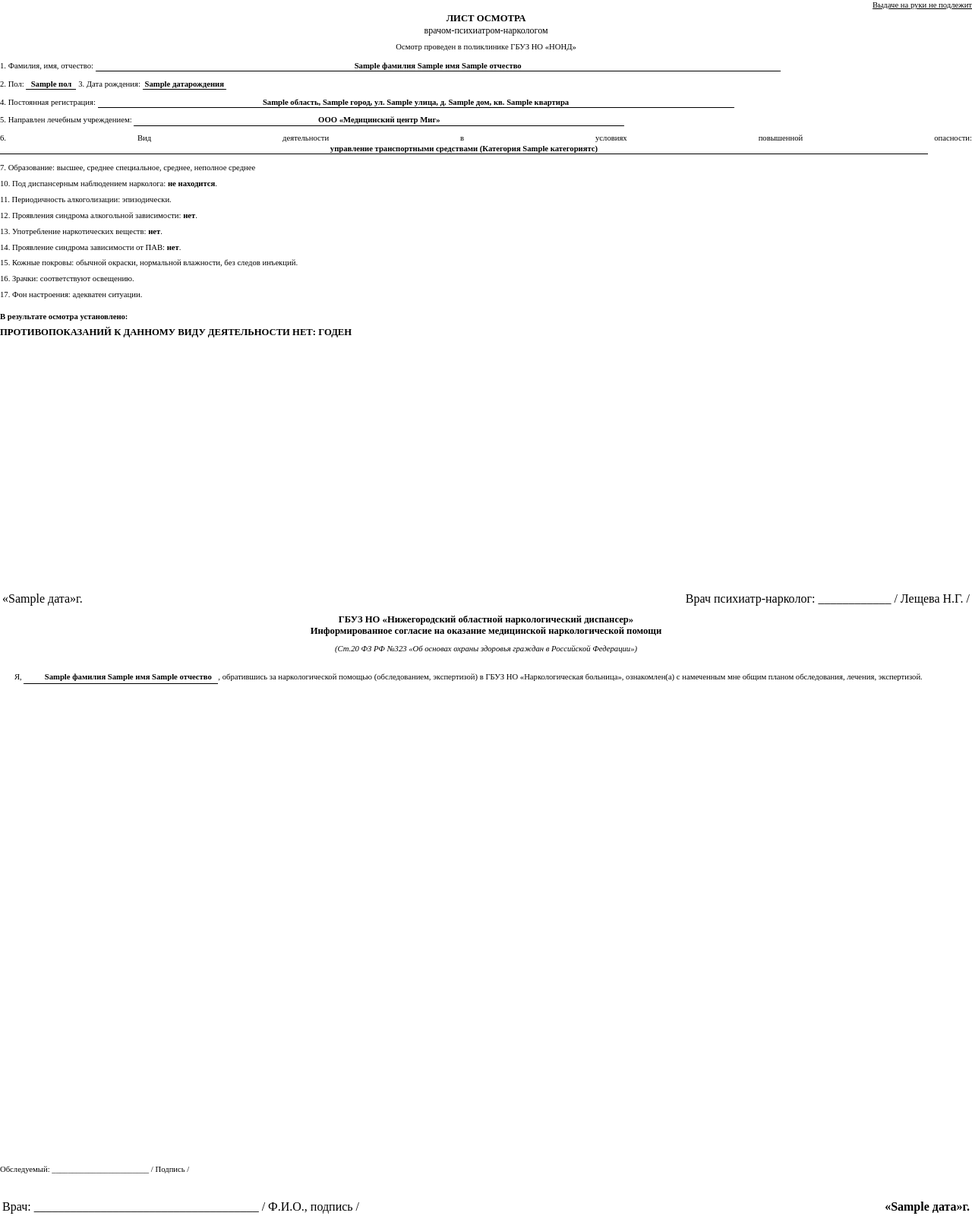
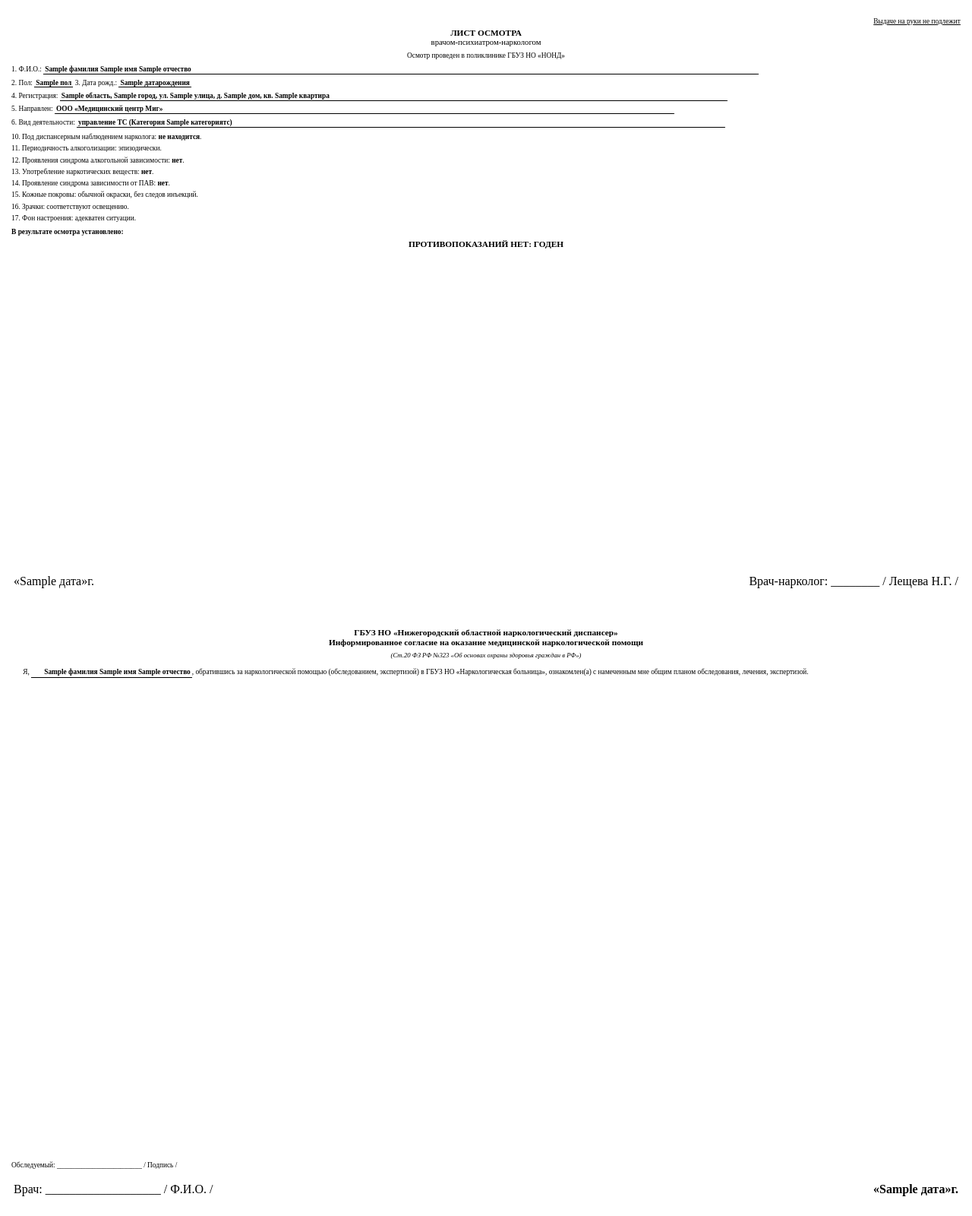
Before and after one commit to kreonike/mig_nn, a Python web app: template template/template_doc_narkolog_combo.html in a window 1280 px wide. Shown: the whole page at 76% size. Run offline with Jinja, Linux system fonts and the light colour scheme; the template is opened without the code that fills it: most values are stand-ins (such as "Sample title", 1, 10 or a date in 2020).

Commit message:
11.06.2026 beta 4

```diff
--- a/template/template_doc_narkolog_combo.html
+++ b/template/template_doc_narkolog_combo.html
@@ -5,7 +5,7 @@
     <style>
     @page {
         size: A5 portrait;
-        margin: 6mm 8mm 6mm 8mm;
+        margin: 0;
     }
     html, body {
         height: 100%;
@@ -14,8 +14,8 @@
     }
     body {
         font-family: 'Times New Roman', serif;
-        font-size: 8pt;
-        line-height: 1.25;
+        font-size: 7pt;
+        line-height: 1.15;
         color: #000;
     }
     .page-container {
@@ -24,106 +24,104 @@
         justify-content: space-between;
         height: 100%;
         box-sizing: border-box;
+        padding: 6mm 4mm;
+    }
+    /* Жесткий разрыв страницы между листом осмотра и согласием */
+    .page-break {
+        page-break-after: always;
+        break-after: page;
     }
     p {
         text-align: justify;
-        margin: 0 0 2mm 0;
-    }
-    .page-break {
-        page-break-after: always;
-        height: 0;
+        margin: 0 0 1.2mm 0;
     }
     .underline {
         border-bottom: 1px solid #000;
         display: inline-block;
         font-weight: bold;
-        padding: 0 3px;
-        text-align: center;
+        padding: 0 2px;
     }
     .title {
         text-align: center;
         font-weight: bold;
-        font-size: 9.5pt;
-        margin-bottom: 2mm;
+        font-size: 8.5pt;
+        margin-bottom: 1.5mm;
     }
     .bottom-block {
         margin-top: auto;
-        padding-top: 3mm;
+        padding-top: 2mm;
     }
 </style>
 </head>
 <body>
 
     <!-- СТРАНИЦА 1: ЛИСТ ОСМОТРА -->
-    <div class="page-container">
+    <div class="page-container page-break">
         <div>
-            <div align="right" style="font-size: 8pt; text-decoration: underline; margin-bottom: 1mm;">Выдаче на руки не подлежит</div>
+            <div align="right" style="font-size: 7pt; text-decoration: underline; margin-bottom: 1mm;">Выдаче на руки не подлежит</div>
             <div class="title">
                 ЛИСТ ОСМОТРА<br/>
-                <span style="font-weight: normal; font-size: 9pt;">врачом-психиатром-наркологом</span>
+                <span style="font-weight: normal; font-size: 8pt;">врачом-психиатром-наркологом</span>
             </div>
 
-            <p style="text-align: center; margin-bottom: 3mm;">Осмотр проведен в поликлинике ГБУЗ НО «НОНД»</p>
+            <p style="text-align: center; margin-bottom: 2mm;">Осмотр проведен в поликлинике ГБУЗ НО «НОНД»</p>
 
-            <p style="margin-bottom: 2.5mm;">1. Фамилия, имя, отчество: <span class="underline" style="width: 70%;">{{ doc.Фамилия }} {{ doc.Имя }} {{ doc.Отчество }}</span></p>
-            <p style="margin-bottom: 2.5mm;">
-                2. Пол: <span class="underline" style="min-width: 60px;">{{ doc.Пол }}</span>
-                3. Дата рождения: <span class="underline" style="min-width: 80px;">{{ doc.ДатаРождения }}</span>
+            <p style="margin-bottom: 1.5mm;">1. Ф.И.О.: <span class="underline" style="width: 75%;">{{ doc.Фамилия }} {{ doc.Имя }} {{ doc.Отчество }}</span></p>
+            <p style="margin-bottom: 1.5mm;">
+                2. Пол: <span class="underline" style="min-width: 40px;">{{ doc.Пол }}</span>
+                3. Дата рожд.: <span class="underline" style="min-width: 70px;">{{ doc.ДатаРождения }}</span>
             </p>
-            <p style="margin-bottom: 2.5mm;">4. Постоянная регистрация: <span class="underline" style="width: 65%;">{{ doc.Область }}, {{ doc.Город }}, ул. {{ doc.Улица }}, д. {{ doc.Дом }}, кв. {{ doc.Квартира }}</span></p>
-            <p style="margin-bottom: 2.5mm;">5. Направлен лечебным учреждением: <span class="underline" style="width: 50%;">ООО «Медицинский центр Миг»</span></p>
-            <p style="margin-bottom: 3mm;">6. Вид деятельности в условиях повышенной опасности: <span class="underline" style="width: 95%;">управление транспортными средствами (Категория {{ doc.КатегорияТС or 'B' }})</span></p>
+            <p style="margin-bottom: 1.5mm;">4. Регистрация: <span class="underline" style="width: 70%;">{{ doc.Область }}, {{ doc.Город }}, ул. {{ doc.Улица }}, д. {{ doc.Дом }}, кв. {{ doc.Квартира }}</span></p>
+            <p style="margin-bottom: 1.5mm;">5. Направлен: <span class="underline" style="width: 65%;">ООО «Медицинский центр Миг»</span></p>
+            <p style="margin-bottom: 2mm;">6. Вид деятельности: <span class="underline" style="width: 68%;">управление ТС (Категория {{ doc.КатегорияТС or 'B' }})</span></p>
 
-            <p>7. Образование: высшее, среднее специальное, среднее, неполное среднее</p>
             <p>10. Под диспансерным наблюдением нарколога: <b>не находится</b>.</p>
             <p>11. Периодичность алкоголизации: эпизодически.</p>
             <p>12. Проявления синдрома алкогольной зависимости: <b>нет</b>.</p>
             <p>13. Употребление наркотических веществ: <b>нет</b>.</p>
             <p>14. Проявление синдрома зависимости от ПАВ: <b>нет</b>.</p>
-            <p>15. Кожные покровы: обычной окраски, нормальной влажности, без следов инъекций.</p>
+            <p>15. Кожные покровы: обычной окраски, без следов инъекций.</p>
             <p>16. Зрачки: соответствуют освещению.</p>
             <p>17. Фон настроения: адекватен ситуации.</p>
 
-            <p style="margin-top: 4mm;"><b>В результате осмотра установлено:</b></p>
-            <p style="font-size: 9.5pt; margin-top: 2mm;"><b>ПРОТИВОПОКАЗАНИЙ К ДАННОМУ ВИДУ ДЕЯТЕЛЬНОСТИ НЕТ: ГОДЕН</b></p>
+            <p style="margin-top: 2mm;"><b>В результате осмотра установлено:</b></p>
+            <p style="font-size: 8.5pt; margin-top: 1mm; text-align: center;"><b>ПРОТИВОПОКАЗАНИЙ НЕТ: ГОДЕН</b></p>
         </div>
 
         <div class="bottom-block">
             <table width="100%" border="0">
                 <tr>
                     <td width="40%">«{{ doc.Дата }}»г.</td>
-                    <td width="60%" align="right">Врач психиатр-нарколог: ____________ / Лещева Н.Г. /</td>
+                    <td width="60%" align="right">Врач-нарколог: ________ / Лещева Н.Г. /</td>
                 </tr>
             </table>
         </div>
     </div>
 
-    <div class="page-break"></div>
-
     <!-- СТРАНИЦА 2: ИНФОРМИРОВАННОЕ СОГЛАСИЕ -->
     <div class="page-container">
         <div>
-            <div class="title" style="margin-top: 2mm;">
+            <div class="title" style="margin-top: 1mm;">
                 ГБУЗ НО «Нижегородский областной наркологический диспансер»<br/>
                 Информированное согласие на оказание медицинской наркологической помощи
             </div>
 
-            <p style="text-align: center; font-style: italic; margin-bottom: 6mm;">
-                (Ст.20 ФЗ РФ №323 «Об основах охраны здоровья граждан в Российской Федерации»)
+            <p style="text-align: center; font-style: italic; font-size: 6.5pt; margin-bottom: 3mm;">
+                (Ст.20 ФЗ РФ №323 «Об основах охраны здоровья граждан в РФ»)
             </p>
 
-            <p style="line-height: 1.5; text-indent: 5mm;">
-                Я, <span class="underline" style="min-width: 250px;">{{ doc.Фамилия }} {{ doc.Имя }} {{ doc.Отчество }}</span>, обратившись за наркологической помощью (обследованием, экспертизой) в ГБУЗ НО «Наркологическая больница», ознакомлен(а) с намеченным мне общим планом обследования, лечения, экспертизой.
+            <p style="line-height: 1.2; text-indent: 4mm;">
+                Я, <span class="underline" style="min-width: 180px;">{{ doc.Фамилия }} {{ doc.Имя }} {{ doc.Отчество }}</span>, обратившись за наркологической помощью (обследованием, экспертизой) в ГБУЗ НО «Наркологическая больница», ознакомлен(а) с намеченным мне общим планом обследования, лечения, экспертизой.
             </p>
         </div>
 
         <div class="bottom-block">
-            <p style="margin-bottom: 8mm;">Обследуемый: ________________________ / Подпись /</p>
+            <p style="margin-bottom: 4mm;">Обследуемый: ________________________ / Подпись /</p>
 
             <table width="100%" border="0">
                 <tr>
-                    <td width="65%">Врач: _____________________________________ / Ф.И.О., подпись /</td>
-                    <td width="35%" align="right"><b>«{{ doc.Дата }}»г.</b></td>
+                    <td width="60%">Врач: ___________________ / Ф.И.О. /</td>
+                    <td width="40%" align="right"><b>«{{ doc.Дата }}»г.</b></td>
                 </tr>
             </table>
         </div>
```
Also changed, not shown: ui_print_menu.py (+61 -32 lines).
